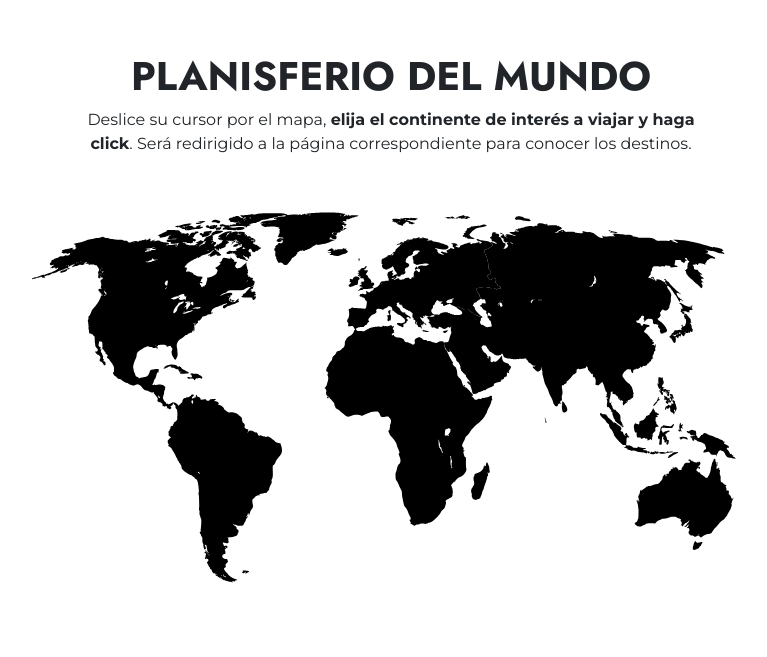
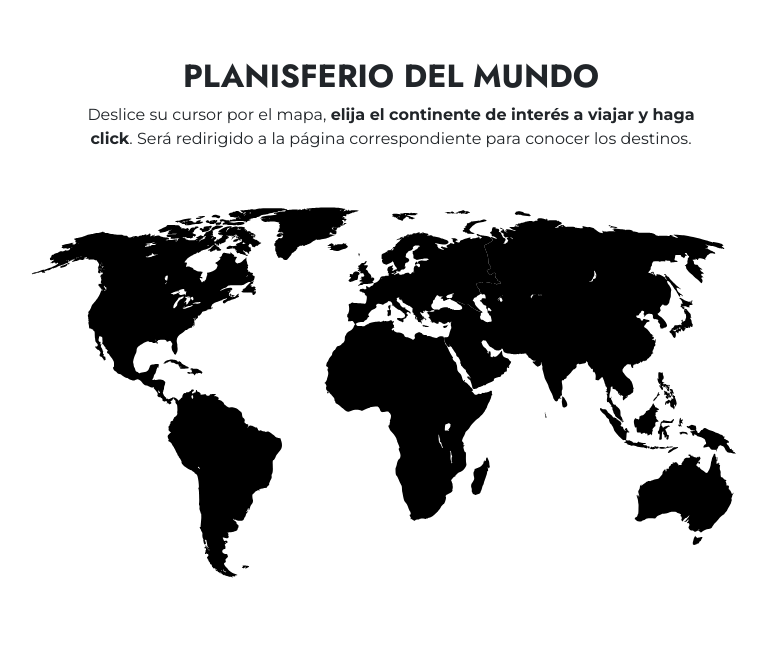
Before and after one commit to maimonzon/voorpret, a website: page views/destinos.html in a window 1280 px wide. Shown: the part 927-1584 px from the top of the page, without its empty margins (249-1016 px from the left). Drawn offline with nearby package versions, Linux system fonts and the light colour scheme; files whose address does not match are found by name.

Commit message:
Modificaciones para mejoras

```diff
--- a/views/destinos.html
+++ b/views/destinos.html
@@ -66,12 +66,11 @@
 </section>
 </div>
 
-
 <!--Este es un mapa que redirige a las secciones de destinos-->
 
     <section class="destinos__section"> <!--ACÁ COMIENZA LA CODIFICACIÓN DEL MAPA-->
 
-        <h1 class=".destinos__titulo fontJost muyNegrita mayusculaTotal centrado">Planisferio del mundo</h1>
+      <h2 class=".destinos__titulo fontJost muyNegrita mayusculaTotal centrado">Planisferio del mundo</h2>
 
             <p class="destinos__parrafo fontMonserrat">Deslice su cursor por el mapa, <span class="negrita">elija el continente de interés a viajar y haga click</span>. Será redirigido a la página correspondiente para conocer los destinos.</p>
 
@@ -95,9 +94,6 @@
                   </g>
 
         <!--ACÁ TERMINA ÁFRICA-->
-
-
-
 
         <!--ACÁ COMIENZA ASIA-->
                   <g transform="translate(0,239) scale(0.016963,-0.016963)"
@@ -194,8 +190,6 @@
     </section> <!--ACÁ TERMINA LA CODIFICACIÓN DEL MAPA-->
 
 <!--INICIO DEL FOOTER-->
-
-<!--INICIO DEL FOOTER-->
 <footer class="bg-white">
   <div class="footer__banner">
     <div class="container py-5">
```
Also changed, not shown: views/destinosafrica.html (+3 -1 lines).
